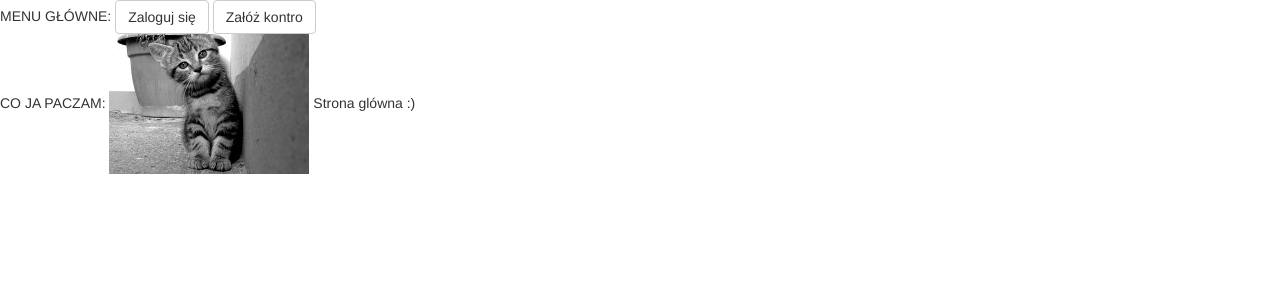
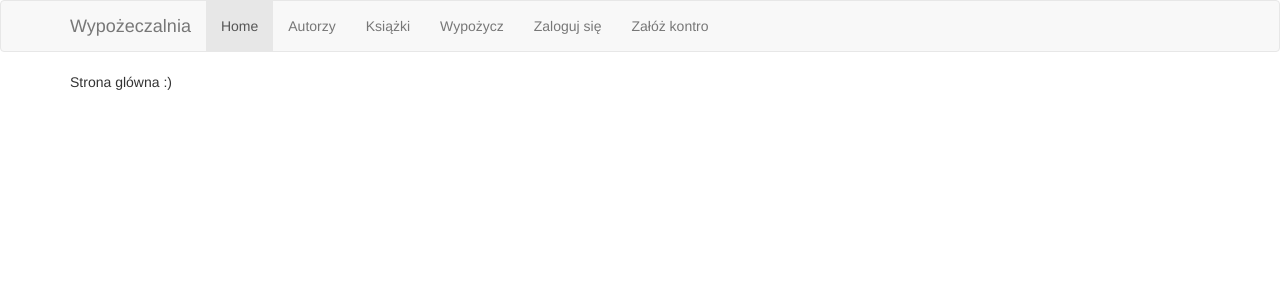
Before and after one commit to griszmen/biblio, a Django app: template templates/index.html in a window 1280 px wide. Shown: the top 300 px of the page. Run offline with Django 3.2, Linux system fonts and the light colour scheme; the template is opened without the code that fills it, so the values that code supplies are empty; some libraries are stand-ins or nearby versions.

Commit message:
:after 12th lesson

```diff
--- a/biblio/urls.py
+++ b/biblio/urls.py
@@ -16,7 +16,8 @@ Including another URLconf
 from django.conf.urls import include, url
 from django.contrib import admin
 from contact.views import MessageAddView
-
+from django.conf.urls.static import static
+from django.conf import settings
 from contact.forms import MessageForm
 
 
@@ -24,7 +25,8 @@ from contact.forms import MessageForm
 urlpatterns = [
     url(r'^admin/', include(admin.site.urls)),
     url(r'^shelf/', include('shelf.urls', namespace='shelf')),
+    url(r'^rental/', include('rental.urls', namespace='rental')),
     url(r'^contact/$', MessageAddView.as_view()),
     url(r'^$', 'shelf.views.index_view', name='main-page'),
     url(r'^accounts/', include('allauth.urls')),
-]
+] + static(settings.MEDIA_URL, document_root=settings.MEDIA_ROOT)
--- a/rental/models.py
+++ b/rental/models.py
@@ -3,11 +3,12 @@ from django.db import models
 from shelf.models import BookItem
 from django.utils.timezone import now
 from django.conf import settings
+from django.db.models import Q
 
 
 class Rental(models.Model):
     who = models.ForeignKey(settings.AUTH_USER_MODEL)  # django.contrib.auth.User
-    what = models.ForeignKey(BookItem)
+    what = models.ForeignKey(BookItem, limit_choices_to=(Q(rental__returned__isnull=False) | Q(rental__isnull=True)))
     when = models.DateTimeField(default=now)
     returned = models.DateField(null=True, blank=True)
 
--- /dev/null
+++ b/rental/urls.py
@@ -0,0 +1,6 @@
+from django.conf.urls import include, url
+from .views import BookRentView
+
+urlpatterns = [
+    url(r'^form/$', BookRentView.as_view(), name='rent-form'),
+]
--- a/rental/views.py
+++ b/rental/views.py
@@ -1,3 +1,9 @@
 from django.shortcuts import render
+from django.views.generic.edit import CreateView
+from .models import Rental
 
+class BookRentView(CreateView):
+    model = Rental
+    fields = ['who', 'what']
+    success_url = '/'
 # Create your views here.
--- a/shelf/urls.py
+++ b/shelf/urls.py
@@ -1,9 +1,11 @@
 from django.conf.urls import include, url
 from shelf.views import AuthorListView, AuthorDetailView, BookListView, BookDetailView
+from rental.views import BookRentView
 
 urlpatterns = [
     url(r'^autorzy/$', AuthorListView.as_view(), name='author-list'),
     url(r'^autorzy/(?P<pk>\d+)/$', AuthorDetailView.as_view(), name='author-detail'),
     url(r'^ksiazki/$', BookListView.as_view(), name='book-list'),
     url(r'^ksiazki/(?P<pk>\d+)/$', BookDetailView.as_view(), name='book-detail'),
+    url(r'^ksiazki/(?P<pk>\d+)/rent/$', BookRentView.as_view(), name='book-rent'),
 ]
--- a/shelf/views.py
+++ b/shelf/views.py
@@ -1,6 +1,8 @@
 from django.shortcuts import render
 from django.views.generic import ListView, DetailView, TemplateView
 from django.http import HttpResponse
+from django.contrib.auth.decorators import login_required
+from django.utils.decorators import method_decorator
 
 from .models import Author, Book
 
@@ -15,6 +17,10 @@ index_view = MainPageView.as_view()
 class AuthorListView(ListView):
     model = Author
 
+    # @method_decorator(login_required)
+    # def dispatch(self, *args, **kwargs):
+    #     super(AuthorListView, self).dispatch(*args, **kwargs)
+
 
 class AuthorDetailView(DetailView):
     model = Author
--- a/templates/base.html
+++ b/templates/base.html
@@ -12,16 +12,28 @@
 </head>
 <body>
     {% bootstrap_messages %}
-    <div>
 
-        MENU GŁÓWNE: {% if user.is_authenticated %}<a class="btn btn-default" href="{% url 'account_logout'%}">Wyloguj sie</a> {% else %} <a class="btn btn-default" href="{% url 'account_login' %}">Zaloguj się</a>  <a class="btn btn-default" href="{% url 'account_signup' %}">Załóż kontro</a>{% endif %}
+      <nav class="navbar navbar-default">
+        <div class="container">
+          <div class="navbar-header">
+            <a class="navbar-brand" href="/">Wypożeczalnia</a>
+          </div>
+          <div class="navbar-collapse collapse">
+            <ul class="nav navbar-nav">
+              <li class="active"><a href="/">Home</a></li>
+              <li><a href="{% url 'shelf:author-list' %}">Autorzy</a></li>
+              <li><a href="{% url 'shelf:book-list' %}">Książki</a></li>
+              <li><a href="{% url 'rental:rent-form' %}">Wypożycz</a></li>
+                {% if user.is_authenticated %}<li><a href="{% url 'account_logout'%}">Wyloguj sie</a></li> {% else %} <li><a href="{% url 'account_login' %}">Zaloguj się</a></li> <li><a href="{% url 'account_signup' %}">Załóż kontro</a></li>{% endif %}
+            </ul>
+          </div><!--/.nav-collapse -->
+        </div>
+      </nav>
 
+    <div class="container">
+          {% block content %}
+          {% endblock %}
     </div>
-
-    CO JA PACZAM: <img src="{% static 'kotek.jpg' %}">
-
-    {% block content %}
-    {% endblock %}
 
 </body>
 </html>
--- a/templates/index.html
+++ b/templates/index.html
@@ -3,5 +3,7 @@
 {% block title %}Strona glowna{% endblock %}
 
 {% block content %}
+
 Strona glówna :)
+
 {% endblock %}
```
Also changed, not shown: biblio/settings.py (+22 -0 lines), rental/forms.py (added, +8 -0 lines), rental/templates/rental/rental_form.html (added, +12 -0 lines), users/models.py (+30 -0 lines), db.sqlite3, users/migrations/0003_auto_20151005_1537.py (added).
